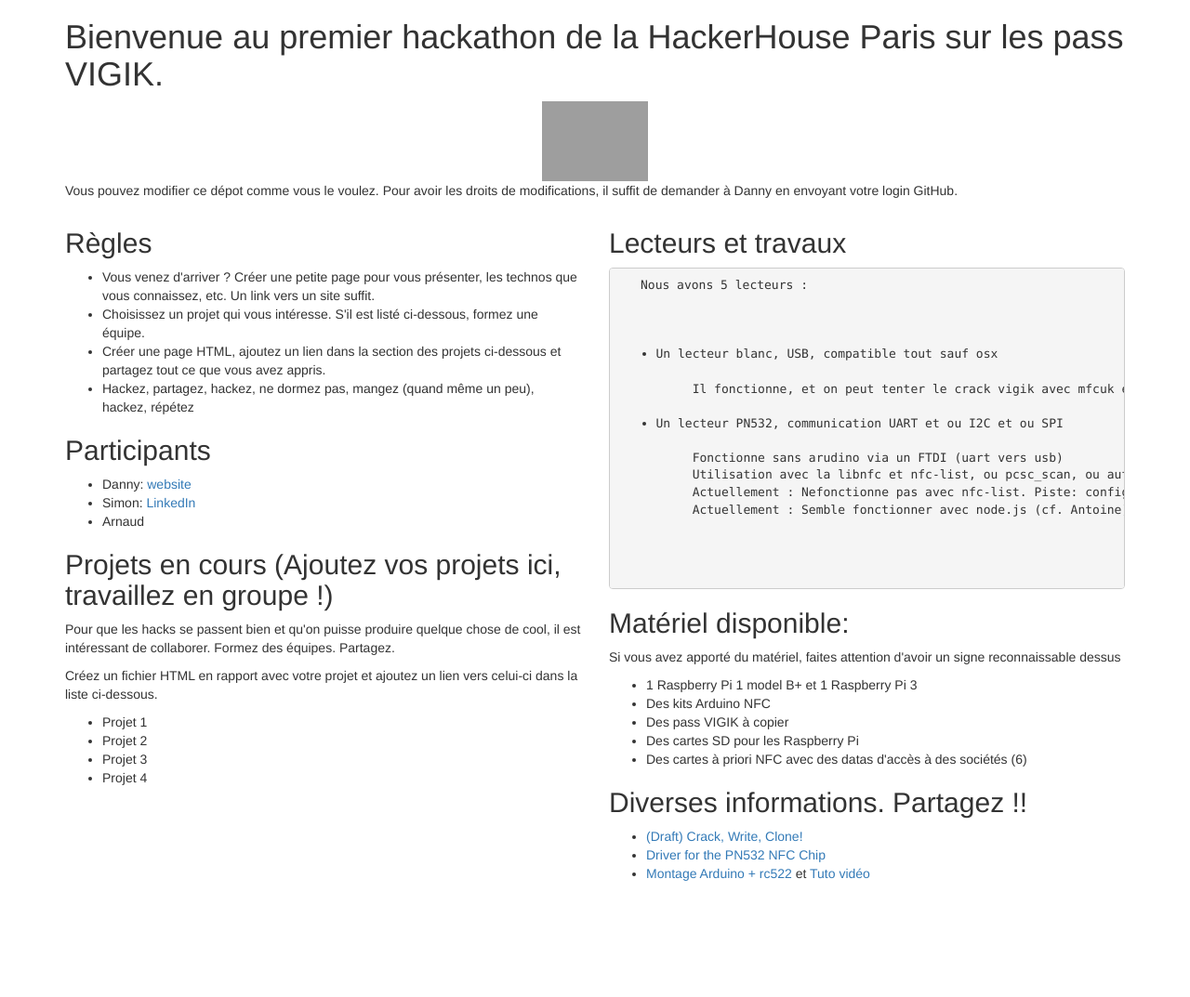
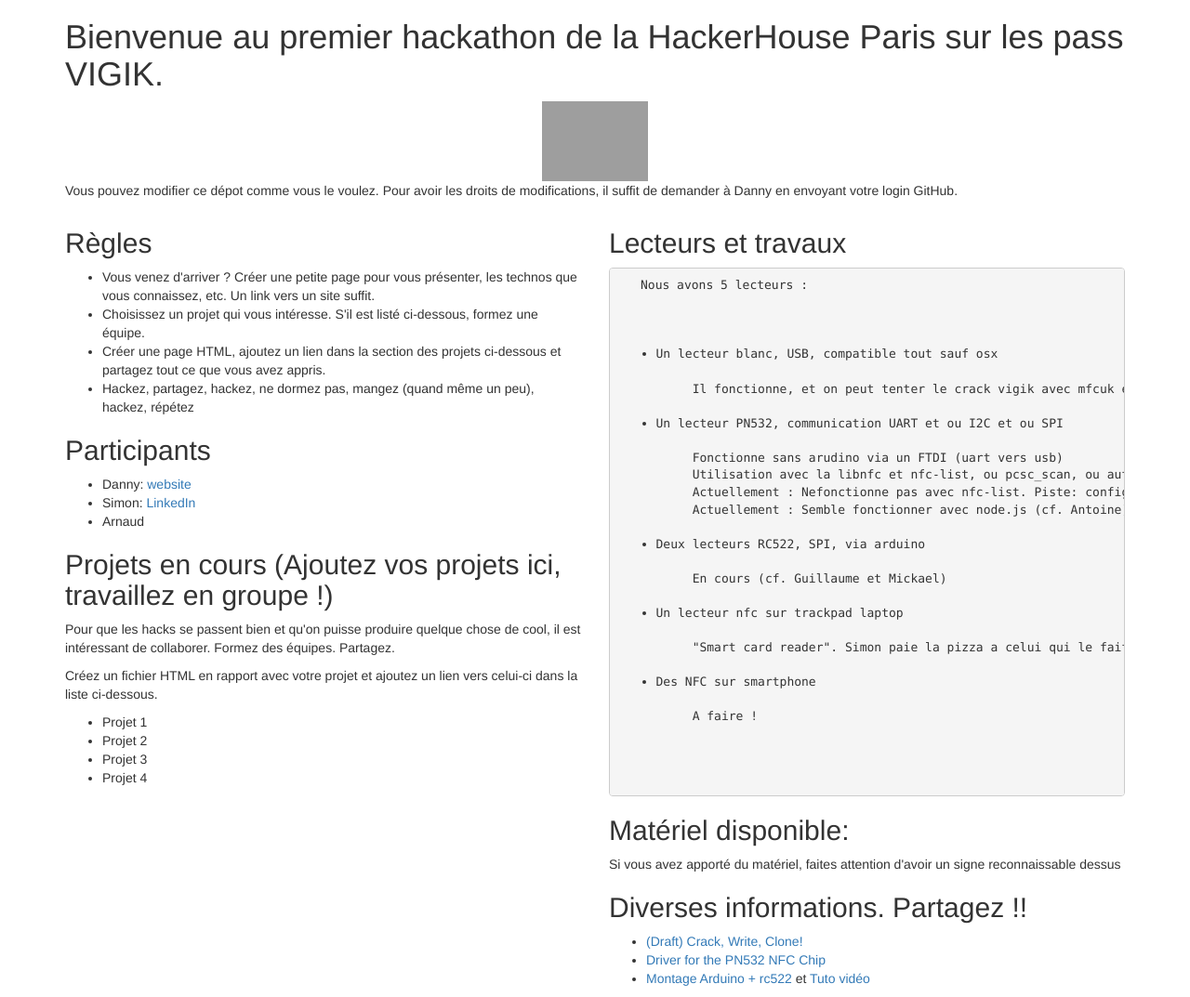
Before and after one commit to hackerhouseparis/hackathon-vigik, a plain HTML site: page index.html in a window 1280 px wide. Shown: the whole page at 93% size. Before the commit the page ends 960 px from the top, so only its background shows below. Drawn offline with nearby package versions, Linux system fonts and the light colour scheme; grey boxes are pictures that could not be loaded.

Commit message:
Update index.html

```diff
--- a/index.html
+++ b/index.html
@@ -81,17 +81,16 @@
      Utilisation avec la libnfc et nfc-list, ou pcsc_scan, ou autre.
      Actuellement : Nefonctionne pas avec nfc-list. Piste: configure libnfc avec pn532
      Actuellement : Semble fonctionner avec node.js (cf. Antoine)
+     <li>Deux lecteurs RC522, SPI, via arduino</li>
+     En cours (cf. Guillaume et Mickael)
+     <li>Un lecteur nfc sur trackpad laptop</li>
+     "Smart card reader". Simon paie la pizza a celui qui le fait fonctionner sous linux
+     <li>Des NFC sur smartphone</li>
+     A faire !
    </ul>
  </pre>
           <h2>Matériel disponible:</h2>
-          <p>Si vous avez apporté du matériel, faites attention d'avoir un signe reconnaissable dessus</p>
-          <ul>
-            <li>1 Raspberry Pi 1 model B+ et 1 Raspberry Pi 3</li>
-            <li>Des kits Arduino NFC</li>
-            <li>Des pass VIGIK à copier</li>
-            <li>Des cartes SD pour les Raspberry Pi</li>
-            <li>Des cartes à priori NFC avec des datas d'accès à des sociétés (6)</li>
-          </ul>
+          <p>Si vous avez apporté du matériel, faites attention d'avoir un signe reconnaissable dessus<a href="matos.htm"></a></p>
           <h2>Diverses informations. Partagez !!</h2>
           <ul>
             <li>
```
